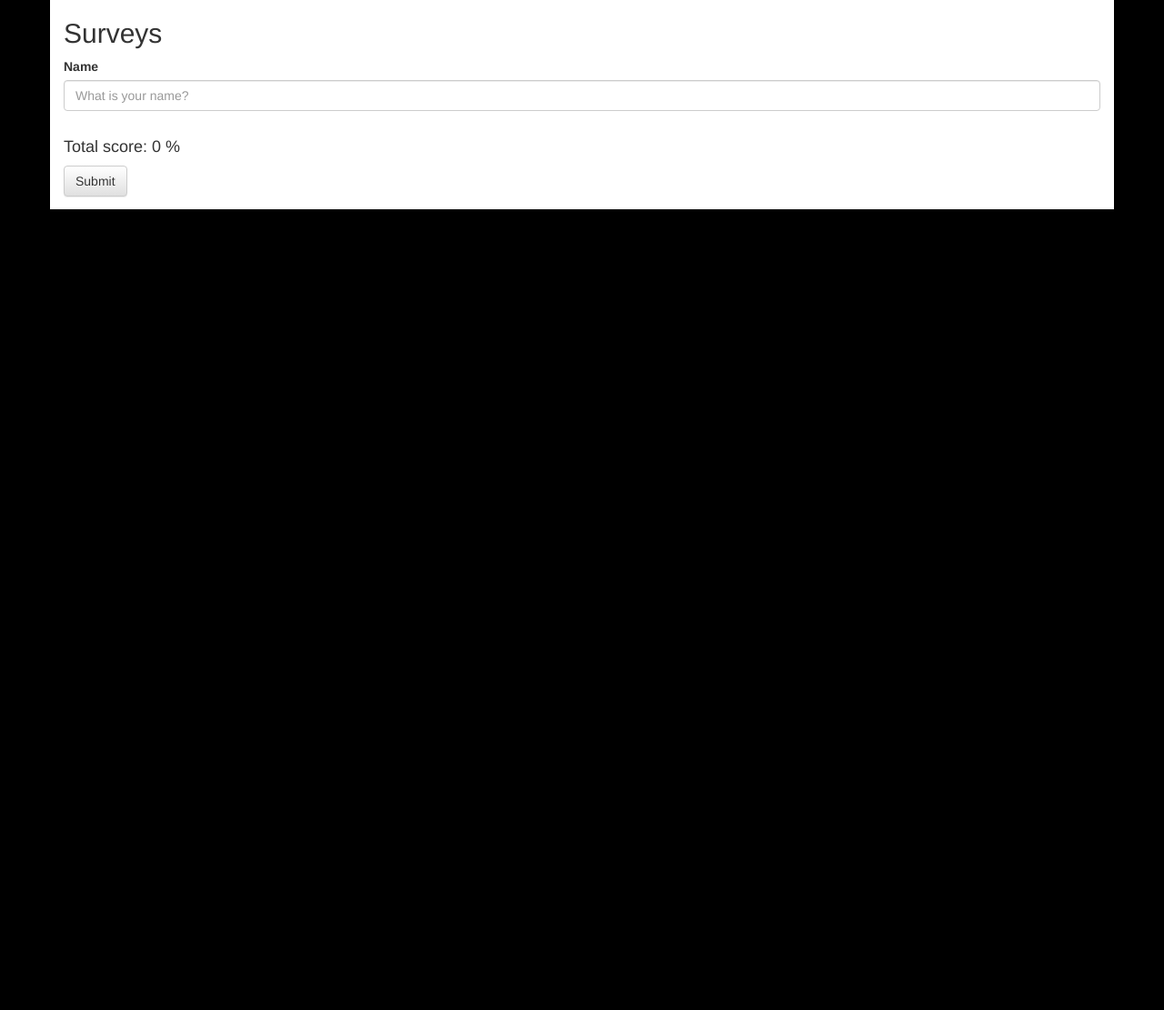
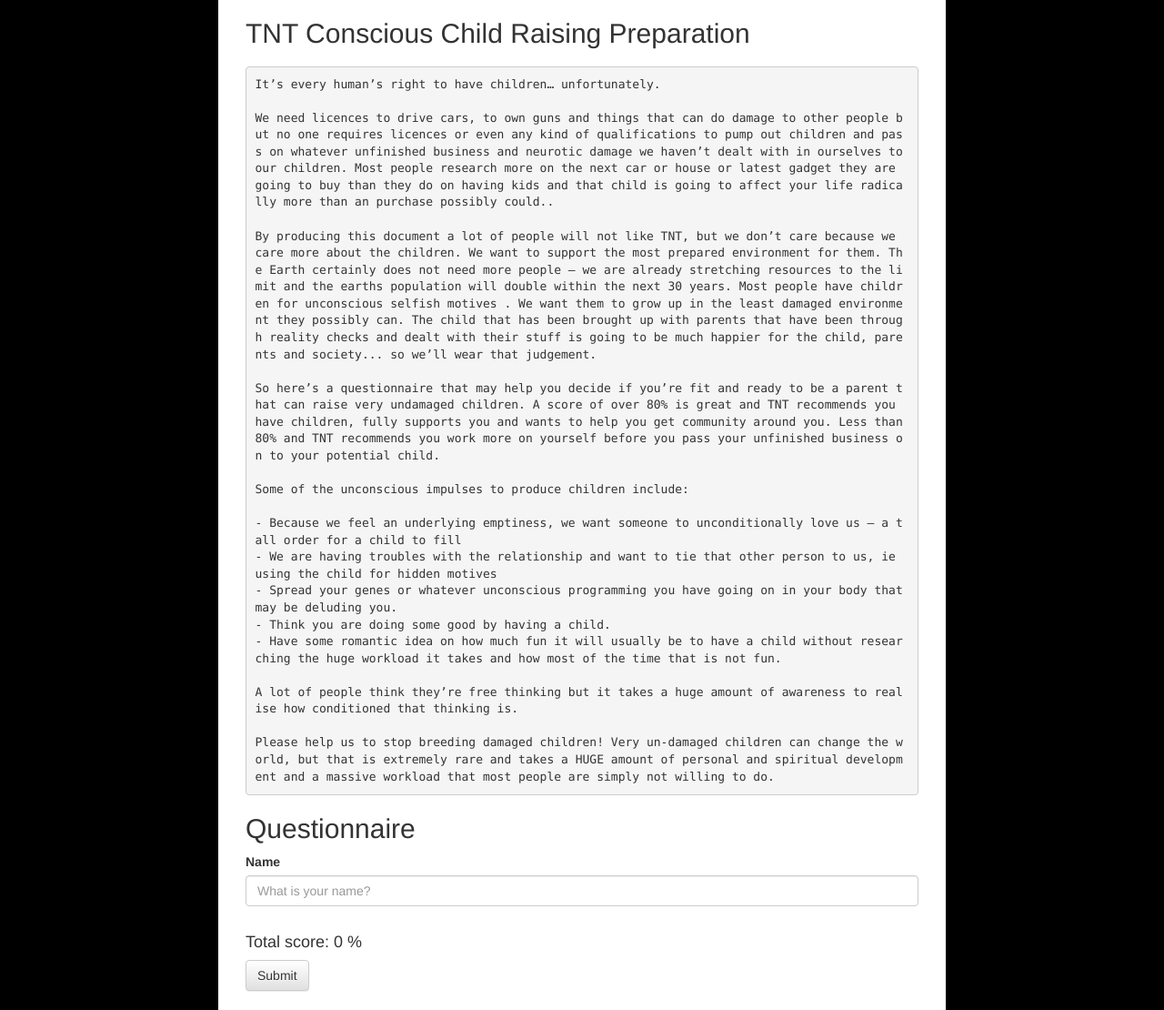
Before and after one commit to anandsato/parenting-survey, a Django app: page / in a window 1280 px wide. Shown: the whole page at 91% size. Before the commit the page ends 230 px from the top, so only its background shows below. Run offline with Django 3.2, Linux system fonts and the light colour scheme; data that the repository does not hold is empty; some libraries are stand-ins or nearby versions.

Commit message:
changed visuals

```diff
--- a/submissions/templates/profile.html
+++ b/submissions/templates/profile.html
@@ -31,11 +31,26 @@ body {
 
 .container {
 	background-color: white;
+	width: 800px;
 }
 
 
 #exSlider .slider-selection {
 	background: #BABABA;
+}
+
+pre {
+	margin-left: 30px;
+	margin-right: 30px;
+	white-space: normal;       /* CSS 3 */
+    word-wrap: pre;
+}
+
+.centerfold {
+	margin-left: 30px;
+	margin-right: 30px;
+	margin-top: 20px;
+	margin-bottom: 20px;
 }
 
 /*#totalscore {
@@ -47,9 +62,38 @@ body {
 
 <body>
 <div class="container">
-	<h2>Surveys</h2>
+	<div class="row">
+	  <div class="col-md-1"></div>
+	  <div class=".col-md-8">
+	  	<div class="centerfold">
+			<h2>TNT Conscious Child Raising Preparation</h2>
+		</div>
+			<div>
+				<pre>
+It’s every human’s right to have children… unfortunately. <br><br>
 
+We need licences to drive cars, to own guns and things that can do damage to other people but no one requires licences or even any kind of qualifications to pump out children and pass on whatever unfinished business and neurotic damage we haven’t dealt with in ourselves to our children. Most people research more on the next car or house or latest gadget they are going to buy than they do on having kids and that child is going to affect your life radically more than an purchase possibly could..<br><br>
 
+By producing this document a lot of people will not like TNT, but we don’t care because we care more about the children. We want to support the most prepared environment for them. The Earth certainly does not need more people – we are already stretching resources to the limit and the earths population will double within the next 30 years. Most people have children for unconscious selfish motives . We want them to grow up in the least damaged environment they possibly can. The child that has been brought up with parents that have been through reality checks and dealt with their stuff is going to be much happier for the child, parents and society...  so we’ll wear that judgement.<br><br>
+
+So here’s a questionnaire that may help you decide if you’re fit and ready to be a parent that can raise very undamaged children. A score of over 80% is great and TNT recommends you have children, fully supports you and wants to help you get community around you. Less than 80% and TNT recommends you work more on yourself before you pass your unfinished business on to your potential child.
+<br><br>
+Some of the unconscious impulses to produce children include:<br><br>
+- Because we feel an underlying emptiness, we want someone to unconditionally love us – a tall order for a child to fill<br>
+- We are having troubles with the relationship and want to tie that other person to us, ie using the child for hidden motives<br>
+- Spread your genes or whatever unconscious programming you have going on in your body that may be deluding you. <br>
+- Think you are doing some  good by having a child. <br>
+- Have some romantic idea on how much fun it will usually be to have a child without researching the huge workload it takes and how most of the time that is not fun.<br><br>
+
+A lot of people think they’re free thinking but it takes a huge amount of awareness to realise how conditioned that thinking is.
+<br><br>
+Please help us to stop breeding damaged children! Very un-damaged children can change the world, but that is extremely rare and takes a HUGE amount of personal and spiritual development and a massive workload that most people are simply not willing to do.
+		</pre>
+
+			</div>
+			<div class="centerfold">
+
+			<h2>Questionnaire</h2>
 			<form id="survey" method="post" action="/">
 				{% csrf_token %}
 				    <label for="name">Name</label>
@@ -73,6 +117,13 @@ body {
 				<h4>Total score: <span id="totalscore">0</span> %</h4>
 				<button type="submit" class="btn btn-default">Submit</button>
 			</form>
+		</div>
+	  </div>
+	  <div class="col-md-1"></div>
+	</div>
+
+</div>
+
 
 
 
@@ -169,7 +220,7 @@ body {
 	</SCRIPT>
 
 
-	</div>
+
 
 
 
```
Lines whose indentation alone changed are shown as unchanged.
